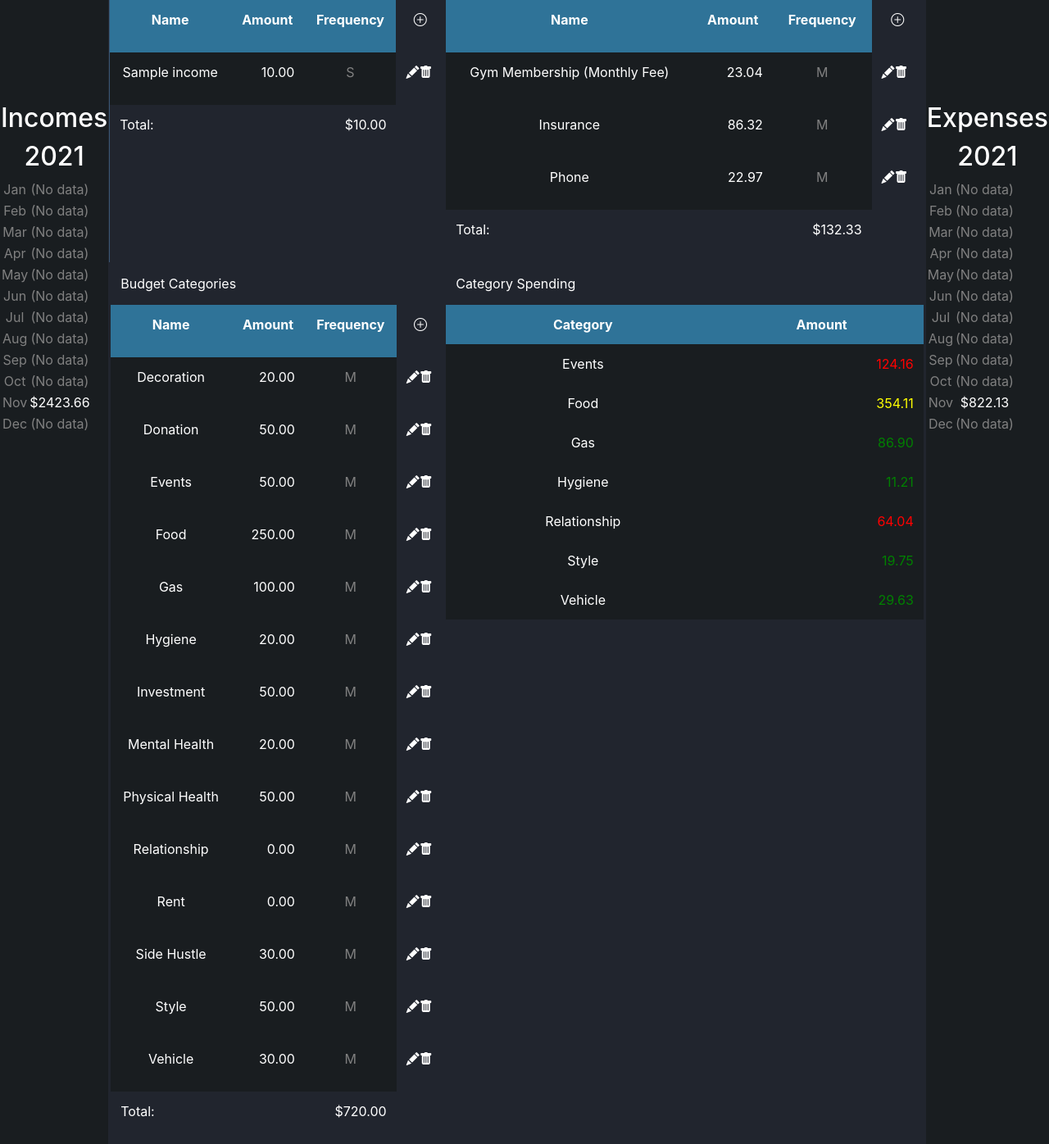
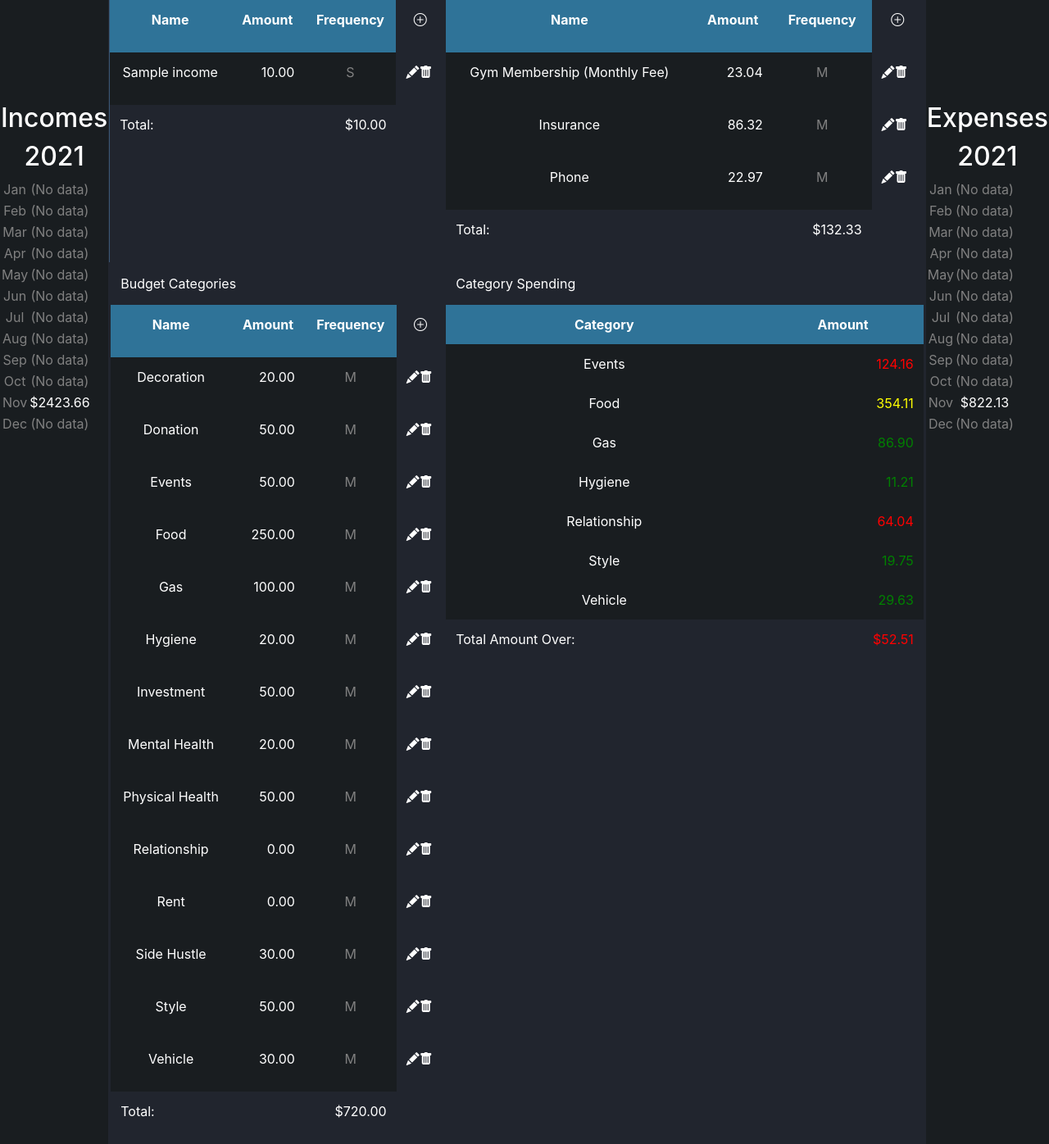
Before and after one commit to nmerck1/Life_Management, a PHP site: page /finances.php in a window 1280 px wide. Shown: the part 1015-2411 px from the top of the page at 82% size. Run offline with PHP 8.4, Linux system fonts and the light colour scheme; data comes from the database, SQL or seed files in the repository; tables that the repository leaves empty hold one stand-in row (values such as "Sample post"); some libraries are stand-ins or nearby versions.

Commit message:
Added missing record for bill, Added total amount over for the category budgets spending table and also highlighted it red if over zero and green if under

```diff
--- a/pages/finances.php
+++ b/pages/finances.php
@@ -449,6 +449,7 @@ include '../includes/autoloader.inc.php';
 
                     //var_dump($cat_budgets);
                     $counter = 0;
+                    $total_budget_over = 0;
                     //$added = false;
                     while ($row = $stmt->fetch()) {
                       //echo "counter: ".$counter++."<br>";
@@ -481,6 +482,12 @@ include '../includes/autoloader.inc.php';
                         } else {
                           $color = 'green';
                         }
+
+                        $bud_diff = ($get_budget - $get_amount);
+                        if ($bud_diff < 0) {
+                          $bud_diff = 0;
+                        }
+                        $total_budget_over += $bud_diff;
                       }
 
                       echo '<tr>';
@@ -494,6 +501,16 @@ include '../includes/autoloader.inc.php';
                       echo '</tr>';
                       $counter++;
                     }
+                    // check if budget is over at all:
+                    $color = 'green';
+                    if ($total_budget_over > 0){
+                      $color = 'red';
+                    }
+                    echo '<tr>';
+                      echo '<td style="text-align:left; background-color:rgb(33, 37, 46);">Total Amount Over:</td>';
+                      echo '<td style="text-align:right; background-color:rgb(33, 37, 46); color:'.$color.';">$'.number_format($total_budget_over, 2).'</td>';
+                    echo '</tr>';
+
                     echo '</table>';
                   echo '</td>';
                 echo '</tr>';
```
